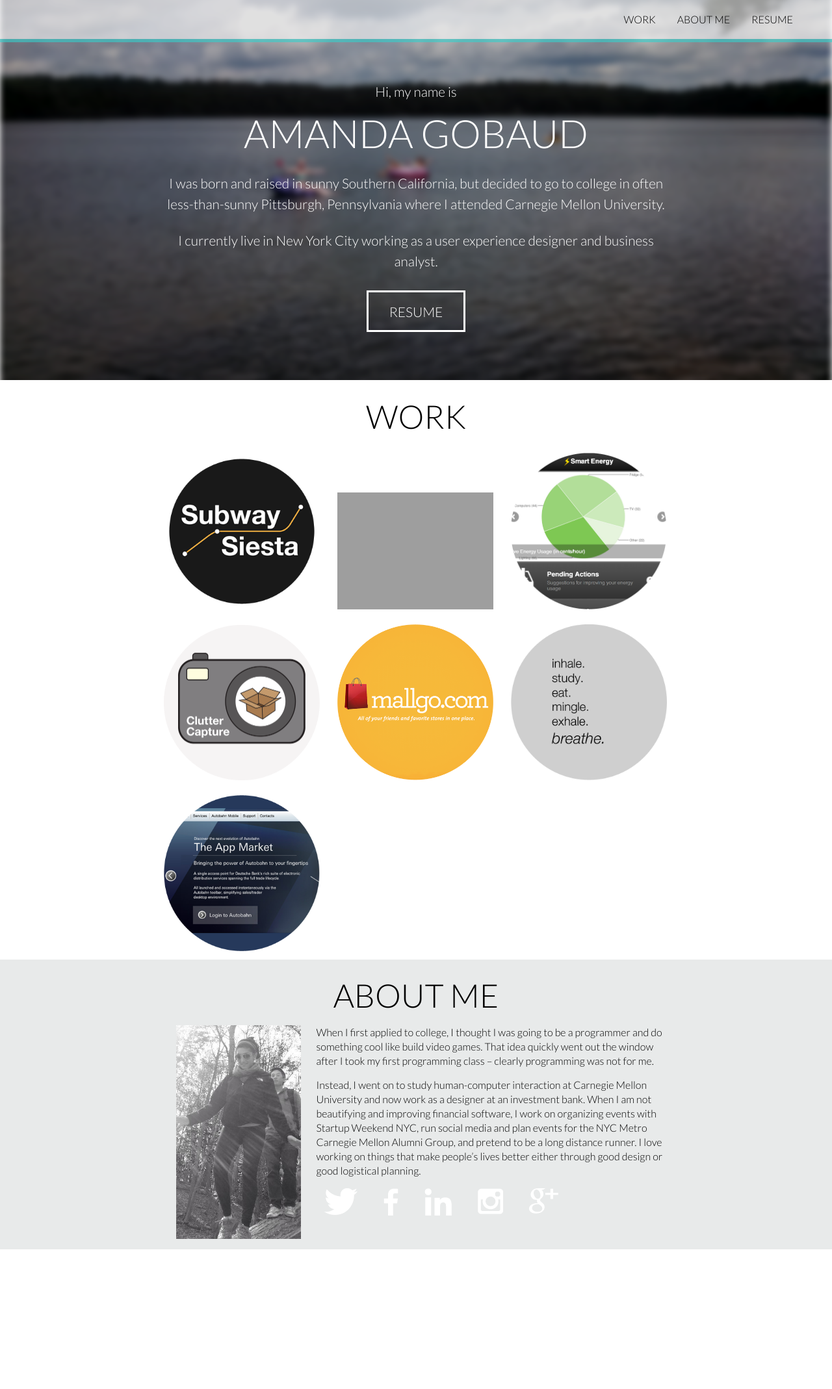
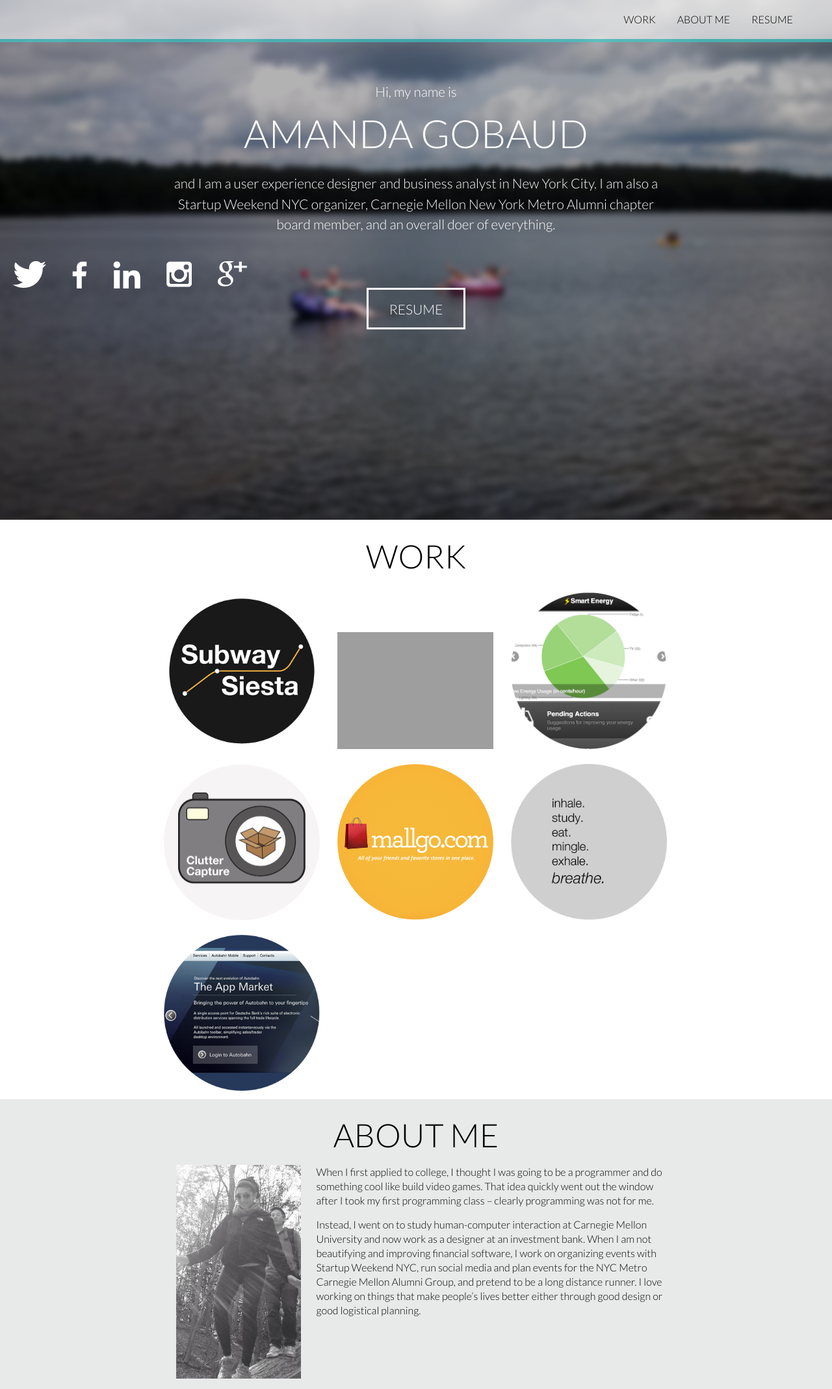
Before and after one commit to agobaud/portfolio, a PHP site: page / in a window 1280 px wide. Shown: the whole page at 65% size. Before the commit the page ends 1923 px from the top, so only its background shows below. Run offline with PHP 8.4, Linux system fonts and the light colour scheme; grey boxes are pictures that could not be loaded.

Commit message:
fixed the relative div

```diff
--- a/css/stylesheet.css
+++ b/css/stylesheet.css
@@ -2,8 +2,8 @@ html, body, ul{
 	padding:0;
 	margin:0;
 	font-family: 'Lato', sans-serif;
-	/*font-family:"Helvetica-Neue", Helvetica, Arial, sans-serif;*/
 	font-size:16px;
+	height:100%;
 }
 
 a{
@@ -15,17 +15,17 @@ a{
 
 .header-img-wrap{
 	width:100%;
-/*	height: 430px;*/
+	height:100%;
 	z-index: 0;
 	overflow: hidden;
 }
 
 .header-img{
-	/*width:120%;
-	height: 120%;*/
+	width:120%;
+	height: 120%;
 	-webkit-filter: blur(5px) contrast(115%) brightness(70%);
-/*	margin: -20px;*/
-	background: url('img/headerimage.jpg') no-repeat center center fixed;
+	margin: -20px;
+	background: url('../img/headerimage.jpg') no-repeat center center fixed;
   -webkit-background-size: cover;
   -moz-background-size: cover;
   -o-background-size: cover;
@@ -109,7 +109,7 @@ a{
 .intro-header{
 	text-align: center;
 	width: 100%;
-	height:495px;
+	height:100%;
 	color:#fff;
 	float:left;
 	position: absolute;
@@ -117,9 +117,9 @@ a{
 	top:0;
 }
 
-#home{
+/*#home{
 	height: 585px;
-}
+}*/
 
 .eyebrow{
 	font-size: 1.3em;
@@ -141,10 +141,7 @@ a{
 }
 
 .outline-button{
-	margin-left: auto;
-	margin-right: auto;
-	margin-top: 50px;
-	margin-bottom: 35px;
+	margin: auto;
 }
 
 .outline-button a{
@@ -236,8 +233,9 @@ a.outline-anchor:hover{
 /* Contact Bubbles */
 
 .contact-bubbles-wrapper{
-	margin: 1em auto 0 auto;
+	margin: 1em auto 1em auto;
 	float:left;
+	width: 100%;
 }
 
 .contact-bubbles{
--- a/index.html
+++ b/index.html
@@ -21,7 +21,20 @@
     </head>
   	<body>
   	<div class="header-img-wrap" id="home">
-  				<div class="header-img"><img src="img/headerimage.jpg" /></div>
+  		<div class="header-img"></div>
+  		<div class="intro-header">
+	  		<div class="eyebrow">Hi, my name is</div>
+	    	<div class="title-name">Amanda Gobaud</div>
+	    	<div class="intro-text">and I am a user experience designer and business analyst in New York City. I am also a <a href="http://nycsw.co">Startup Weekend NYC</a> organizer, <a href="http://alumni.cmu.edu/s/1410/alumni/index.aspx?sid=1410&gid=1&pgid=443">Carnegie Mellon New York Metro Alumni chapter</a> board member, and an overall doer of everything.</div>
+	    	<div class="contact-bubbles-wrapper">
+		    		<div class="contact-images"><a href="https://twitter.com/agobaud"><img src="img/twitter-white.png"></a></div>
+		    		<div class="contact-images"><a href="https://www.facebook.com/amanda.gobaud"><img src="img/facebook-white.png"></a></div>
+		    		<div class="contact-images"><a href="http://www.linkedin.com/pub/amanda-gobaud/24/b64/b7a/"><img src="img/linkedin-white.png"></a></div>
+		    		<div class="contact-images"><a href="http://instagram.com/agobaud"><img src="img/instagram-white.png"></a></div>
+		    		<div class="contact-images"><a href="https://plus.google.com/u/0/+AmandaGobaud/"><img src="img/googleplus-white.png"></a></div>
+		    </div>
+	    	<div class="outline-button"><a href="#" class="outline-anchor">Resume</a></div>
+	    </div>
   	</div>
   		<div class="nav">
   			<div id="nav-amanda-index"><a href="index.html">Amanda Gobaud</a></div>
@@ -33,13 +46,6 @@
 				</ul>
 		</div>
 
-  		<div class="intro-header">
-	  		<div class="eyebrow">Hi, my name is</div>
-	    	<div class="title-name">Amanda Gobaud</div>
-	    	<div class="intro-text">I was born and raised in sunny Southern California, but decided to go to college in often less-than-sunny Pittsburgh, Pennsylvania where I attended Carnegie Mellon University.</div>
-	    	<div class="intro-text">I currently live in New York City working as a user experience designer and business analyst.</div>
-	    	<div class="outline-button"><a href="#" class="outline-anchor">Resume</a></div>
-	    </div>
 	    <div class="work-container">
 	    	<div class="work-header">Work</div>
 	    	<div class="project-grid">
@@ -60,13 +66,7 @@
 
 		    	<div class="aboutme-content">Instead, I went on to study human-computer interaction at Carnegie Mellon University and now work as a designer at an investment bank. When I am not beautifying and improving financial software, I work on organizing events with Startup Weekend NYC, run social media and plan events for the NYC Metro Carnegie Mellon Alumni Group, and pretend to be a long distance runner. I love working on things that make people’s lives better either through good design or good logistical planning.</div>
 
-		    	<div class="contact-bubbles-wrapper">
-		    		<div class="contact-images"><a href="https://twitter.com/agobaud"><img src="img/twitter-white.png"></a></div>
-		    		<div class="contact-images"><a href="https://www.facebook.com/amanda.gobaud"><img src="img/facebook-white.png"></a></div>
-		    		<div class="contact-images"><a href="http://www.linkedin.com/pub/amanda-gobaud/24/b64/b7a/"><img src="img/linkedin-white.png"></a></div>
-		    		<div class="contact-images"><a href="http://instagram.com/agobaud"><img src="img/instagram-white.png"></a></div>
-		    		<div class="contact-images"><a href="https://plus.google.com/u/0/+AmandaGobaud/"><img src="img/googleplus-white.png"></a></div>
-		    	</div>
+
 			</div>
 	    </div>
   	</body>
```
